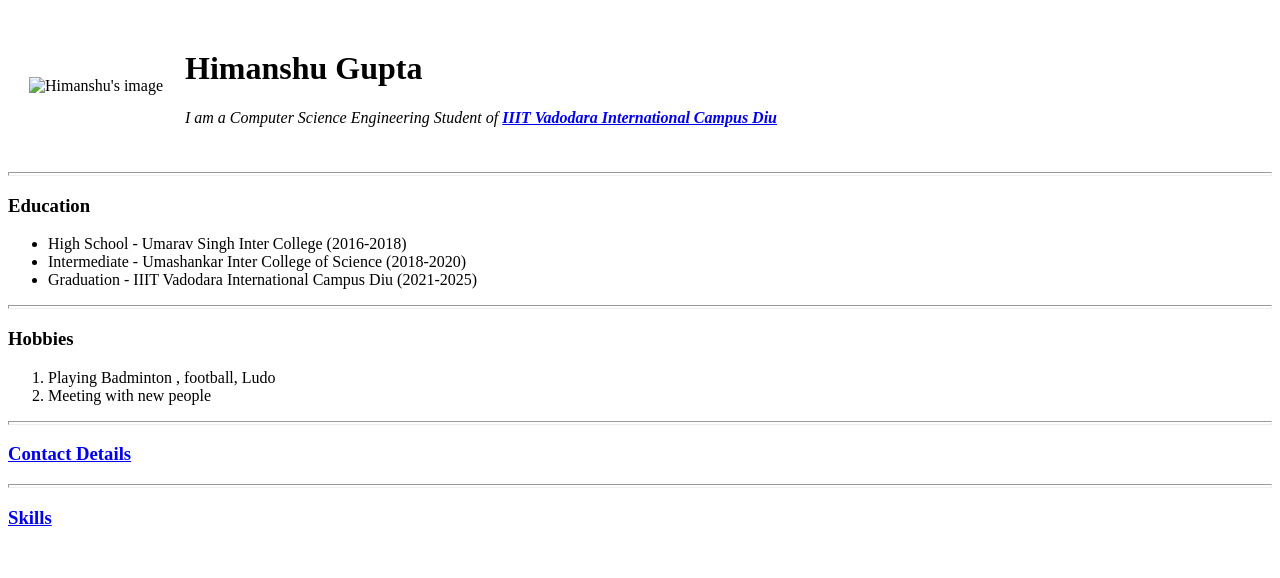
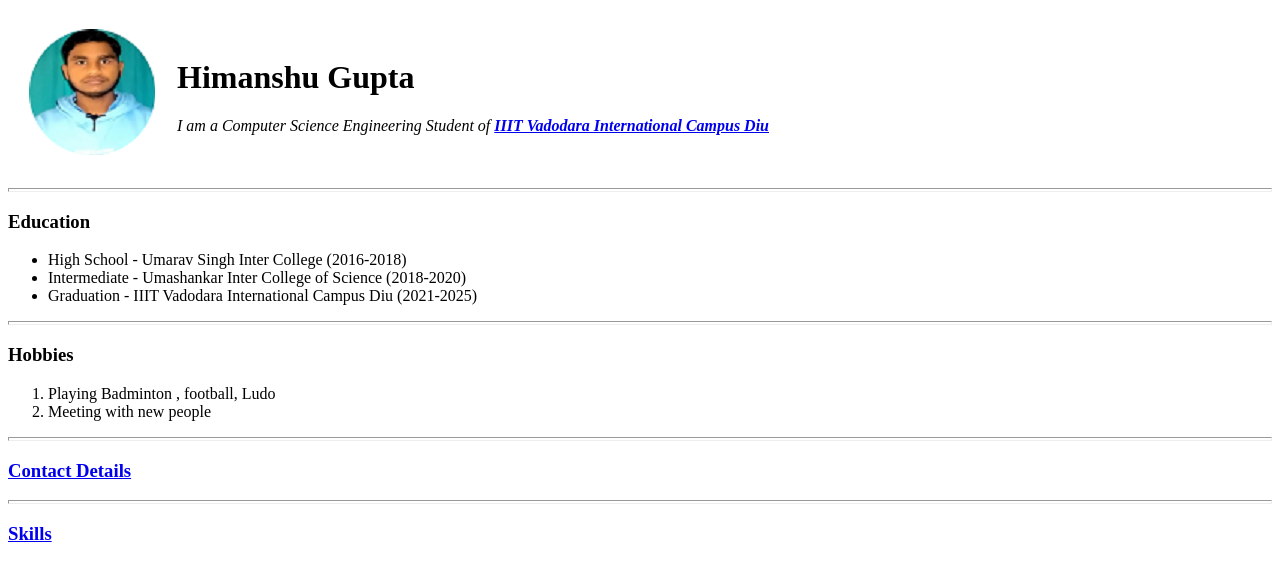
Before and after one commit to guptasitapur489/Personal-Website, a plain HTML site: page Index1.html in a window 1280 px wide. Drawn offline with Linux system fonts and the light colour scheme.

Commit message:
Update Index1.html

```diff
--- a/Index1.html
+++ b/Index1.html
@@ -13,7 +13,7 @@
         <thead>
             <tr>
                 <td>
-                    <img src="images/gupta.png" alt="Himanshu's image">
+                    <img src="gupta.png" alt="Himanshu's image">
                 </td>
                 <td>
                     <h1>
```
